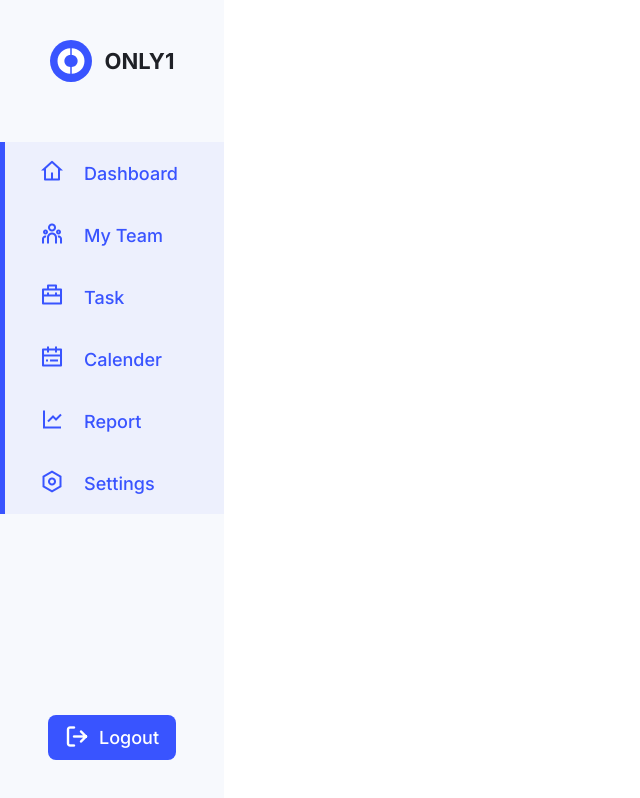
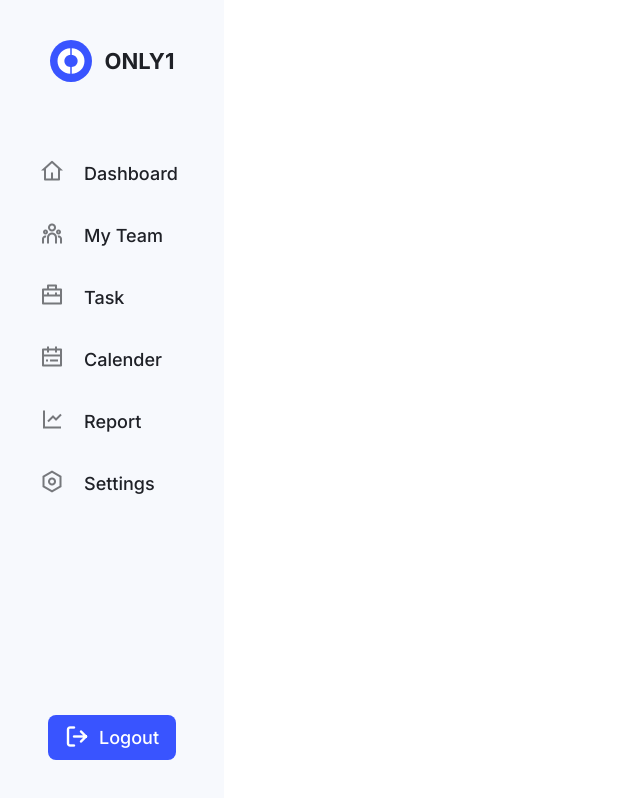
Before and after one commit to emmanuelite4/webloom, a React (Create React App) app: page / in a window 1280 px wide. Shown: the whole page, without its empty margins (0-640 px from the left). Built offline with nearby package versions, Linux system fonts and the light colour scheme; a web font is replaced by a local one.

Commit message:
Added React-router-dom@5.2.1 Added the Routes component
Moved the side-menu constant to the contant folder
Created navigation constant to store all the app routes path

Created StatCard component for dashboard statistics card.

```diff
--- a/package.json
+++ b/package.json
@@ -14,7 +14,7 @@
     "@types/react-dom": "^17.0.11",
     "react": "^17.0.2",
     "react-dom": "^17.0.2",
-    "react-router-dom": "^6.0.1",
+    "react-router-dom": "^5.2.1",
     "react-scripts": "4.0.3",
     "typescript": "^4.4.4",
     "web-vitals": "^1.0.1"
@@ -42,5 +42,8 @@
       "last 1 firefox version",
       "last 1 safari version"
     ]
+  },
+  "devDependencies": {
+    "@types/react-router-dom": "^5.3.2"
   }
 }
--- a/src/App.tsx
+++ b/src/App.tsx
@@ -1,7 +1,26 @@
 import SideBar from "./components/SideBar/SideBar";
+import { BrowserRouter as Router } from "react-router-dom";
+import { Routes } from "./routes";
+import styled from "@emotion/styled";
 
 function App() {
-  return <SideBar />;
+  return (
+    <Router>
+      <Holder>
+        <SideBar />
+        <Routes />
+      </Holder>
+    </Router>
+  );
 }
 
 export default App;
+
+const Holder = styled.div`
+  display: flex;
+  align-items: center;
+  height: 100%;
+  & > :nth-child(2) {
+    flex: 1;
+  }
+`;
--- a/src/components/SideBar/SideBar.tsx
+++ b/src/components/SideBar/SideBar.tsx
@@ -4,45 +4,7 @@ import Logo from "../../assets/images/logo.svg";
 import { Text28 } from "../shared/Text/Text";
 import SideBarListItem from "./SideBarListItem";
 import Button from "../shared/Button/Button";
-
-type MenuType = {
-  title: string;
-  path: string;
-  icon: string;
-};
-
-const menus: MenuType[] = [
-  {
-    title: "Dashboard",
-    path: "dashboard",
-    icon: "dashboard",
-  },
-  {
-    title: "My Team",
-    path: "my-team",
-    icon: "team",
-  },
-  {
-    title: "Task",
-    path: "task",
-    icon: "task",
-  },
-  {
-    title: "Calender",
-    path: "calender",
-    icon: "calender",
-  },
-  {
-    title: "Report",
-    path: "report",
-    icon: "report",
-  },
-  {
-    title: "Settings",
-    path: "settings",
-    icon: "settings",
-  },
-];
+import { menus } from "../../constants/side-menu";
 
 function SideBar() {
   return (
@@ -53,7 +15,12 @@ function SideBar() {
       </HeaderSection>
       <BodySection>
         {menus.map((menu) => (
-          <SideBarListItem title={menu.title} icon={menu.icon} />
+          <SideBarListItem
+            key={menu.path}
+            title={menu.title}
+            icon={menu.icon}
+            path={menu.path}
+          />
         ))}
       </BodySection>
       <Button icon={<span className="icon-logout" />}>Logout</Button>
--- a/src/components/SideBar/SideBarListItem.tsx
+++ b/src/components/SideBar/SideBarListItem.tsx
@@ -1,20 +1,21 @@
-import styled, { StyledComponent } from "@emotion/styled";
+import styled from "@emotion/styled";
 import { Text18 } from "../shared/Text/Text";
 import { FC } from "react";
-import { COLOR_PRIMARY_ONE, COLOR_TEXT_PRIMARY } from "../../constants/styles";
-import { Theme } from "@emotion/react";
+import { COLOR_PRIMARY_ONE } from "../../constants/styles";
+import { Link, useLocation } from "react-router-dom";
 
 type Props = {
   title: string;
-  onClick?: () => void;
   icon: string;
+  path: string;
 };
 
-const SideBarListItem: FC<Props> = ({ title, icon, onClick }) => {
-  const active = true;
+const SideBarListItem: FC<Props> = ({ title, icon, path }) => {
+  const location = useLocation();
+  const active: boolean = location.pathname === `/${path}`;
   const color = active ? COLOR_PRIMARY_ONE : "";
   return (
-    <Holder active={active}>
+    <Holder active={active} to={path}>
       {active && <BorderLeft />}
       <IconWrapper>
         <span className={`icon-${icon}`} />
@@ -27,21 +28,21 @@ const SideBarListItem: FC<Props> = ({ title, icon, onClick }) => {
 export default SideBarListItem;
 
 type ActiveProps = {
-  active: true;
+  active: boolean;
 };
 
-const Holder = styled.div`
+const Holder = styled(Link)`
   position: relative;
   height: 62px;
   display: flex;
   padding-left: 40px;
   align-items: center;
-  color: rgba(31, 33, 39, 0.6);
   cursor: pointer;
   background-color: ${(props: ActiveProps) =>
     props.active ? "rgba(57, 84, 255, 0.05)" : "transparent"};
   color: ${(props: ActiveProps) =>
     props.active ? COLOR_PRIMARY_ONE : "rgba(31, 33, 39, 0.6)"};
+  text-decoration: none !important;
   &:hover {
     background-color: rgba(57, 84, 255, 0.05);
   }
--- /dev/null
+++ b/src/constants/navigations.tsx
@@ -0,0 +1 @@
+export const URL_DASHBOARD = "/dashboard";
--- /dev/null
+++ b/src/constants/side-menu.tsx
@@ -0,0 +1,40 @@
+import { URL_DASHBOARD } from "./navigations";
+
+type MenuType = {
+  title: string;
+  path: string;
+  icon: string;
+};
+
+export const menus: MenuType[] = [
+  {
+    title: "Dashboard",
+    path: URL_DASHBOARD,
+    icon: "dashboard",
+  },
+  {
+    title: "My Team",
+    path: "my-team",
+    icon: "team",
+  },
+  {
+    title: "Task",
+    path: "task",
+    icon: "task",
+  },
+  {
+    title: "Calender",
+    path: "calender",
+    icon: "calender",
+  },
+  {
+    title: "Report",
+    path: "report",
+    icon: "report",
+  },
+  {
+    title: "Settings",
+    path: "settings",
+    icon: "settings",
+  },
+];
--- /dev/null
+++ b/src/pages/Dashboard/DashboardContainer.tsx
@@ -0,0 +1,12 @@
+import { FC } from "react";
+import StatCard from "./components/Card/StatCard";
+
+const DashboardContainer: FC = () => {
+  return (
+    <div>
+      <StatCard />
+    </div>
+  );
+};
+
+export default DashboardContainer;
--- /dev/null
+++ b/src/pages/Dashboard/components/Card/StatCard.tsx
@@ -0,0 +1,14 @@
+import styled from "@emotion/styled";
+import { CSS_CARD } from "../../../../styles/shared";
+import { FC } from "react";
+
+const StatCard: FC = () => {
+  return <Holder>asdfas</Holder>;
+};
+
+export default StatCard;
+
+const Holder = styled.div`
+  ${CSS_CARD};
+  padding: 23px;
+`;
--- /dev/null
+++ b/src/routes/Routes.tsx
@@ -0,0 +1,15 @@
+import { FC } from "react";
+import DashboardContainer from "../pages/Dashboard/DashboardContainer";
+import { URL_DASHBOARD } from "../constants/navigations";
+
+type Routes = {
+  component: FC;
+  path: string;
+};
+
+export const routes: Routes[] = [
+  {
+    component: DashboardContainer,
+    path: URL_DASHBOARD,
+  },
+];
--- /dev/null
+++ b/src/routes/index.tsx
@@ -0,0 +1,19 @@
+import { Route, Switch } from "react-router-dom";
+import { routes } from "./Routes";
+
+export const Routes = () => {
+  return (
+    <Switch>
+      {routes.map((route) => (
+        <Route
+          key={route.path}
+          path={route.path}
+          component={route.component}
+          exact={true}
+        />
+      ))}
+    </Switch>
+  );
+};
+
+// export Routes;
--- a/src/styles/shared.js
+++ b/src/styles/shared.js
@@ -1,8 +1,8 @@
-import {css} from "@emotion/react";
+import { css } from "@emotion/react";
+import { COLOR_WHITE } from "../constants/styles";
 
-
-const CSS_CARD = css`
-  background: #FFFFFF;
+export const CSS_CARD = css`
+  background: ${COLOR_WHITE};
   box-shadow: 0 13px 18px rgba(57, 84, 255, 0.04);
   border-radius: 12px;
-`
+`;
```
Also changed, not shown: src/components/shared/Card/Card.tsx (deleted), 1 other file (tests, documents, lock files or other folders).
